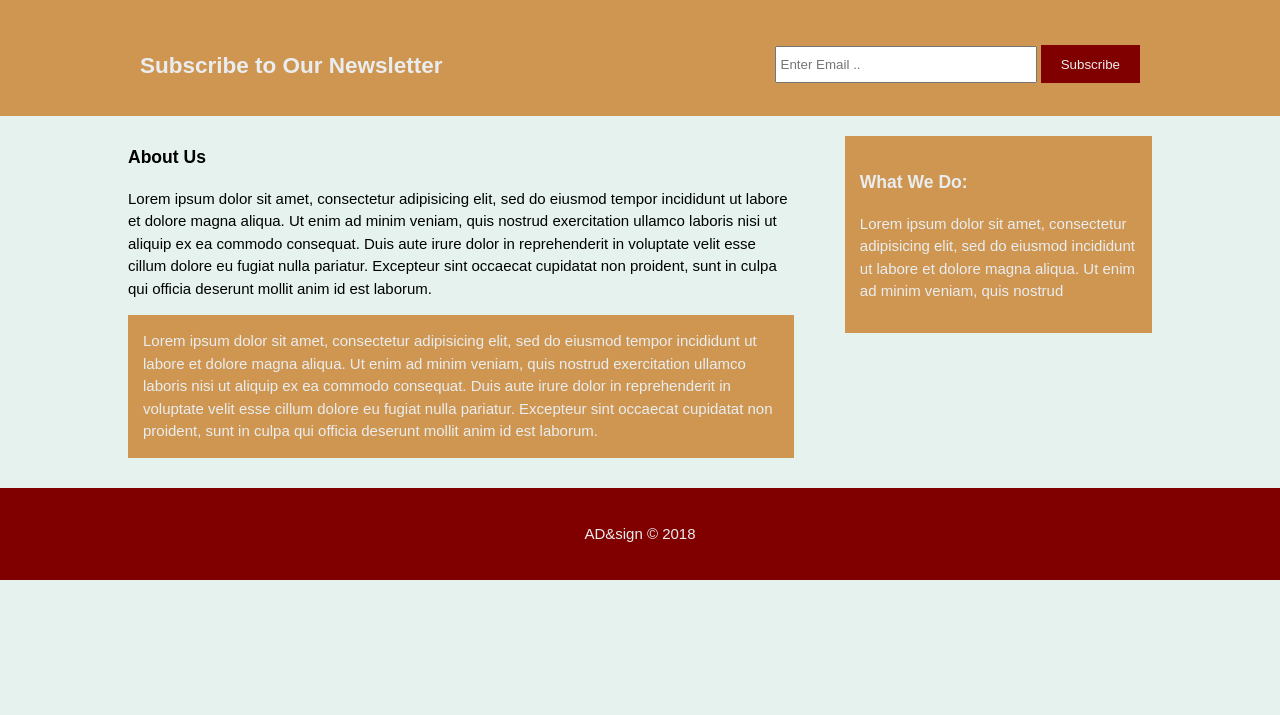
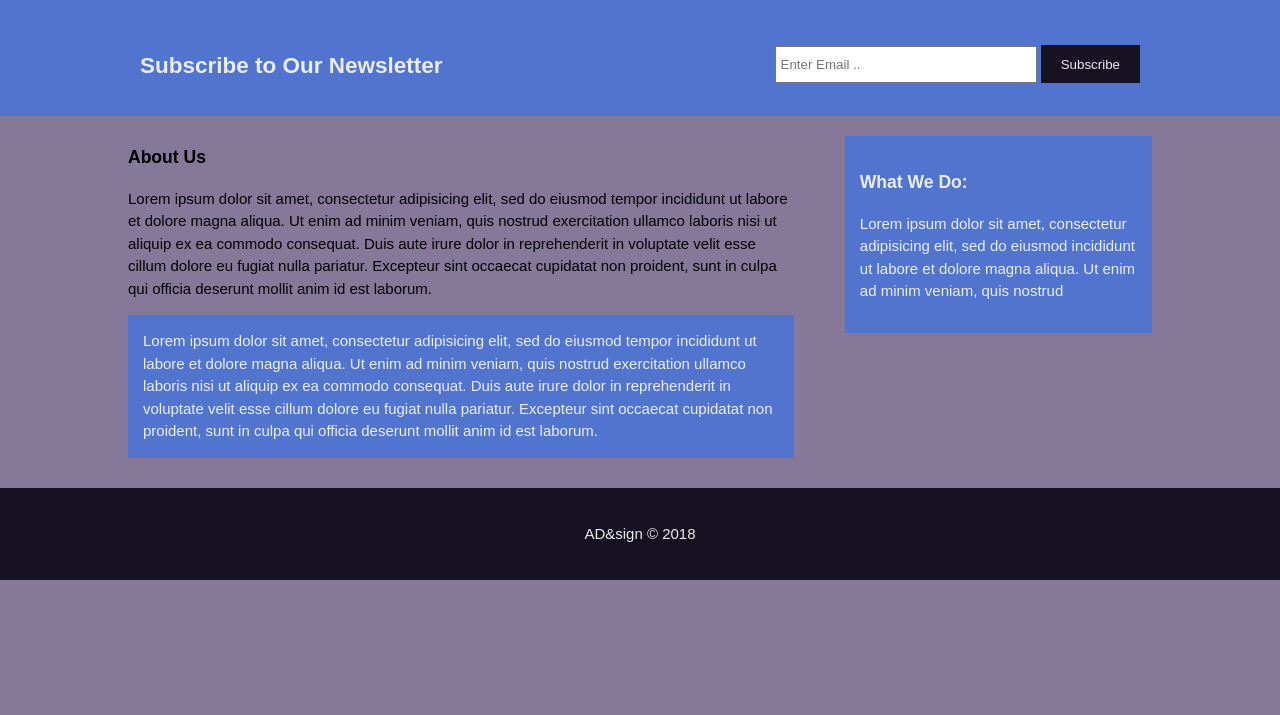
Before and after one commit to SenseyAD/courierchain, a plain HTML site: page about.html in a window 1280 px wide. Shown: the part 85-800 px from the top of the page. Drawn offline with Linux system fonts and the light colour scheme.

Commit message:
color blue

```diff
--- a/css/style.css
+++ b/css/style.css
@@ -1,7 +1,7 @@
 :root {
-    --bg-color: #e5f2ee;
-    --button-color: #800000;
-    --forms-color: #ce9651;
+    --bg-color: #857898;
+    --button-color: #161222;
+    --forms-color: #5174ce;
     --text-color: #eaedf0;
 }
 
```
Also changed, not shown: about.html (+1 -1 lines).
